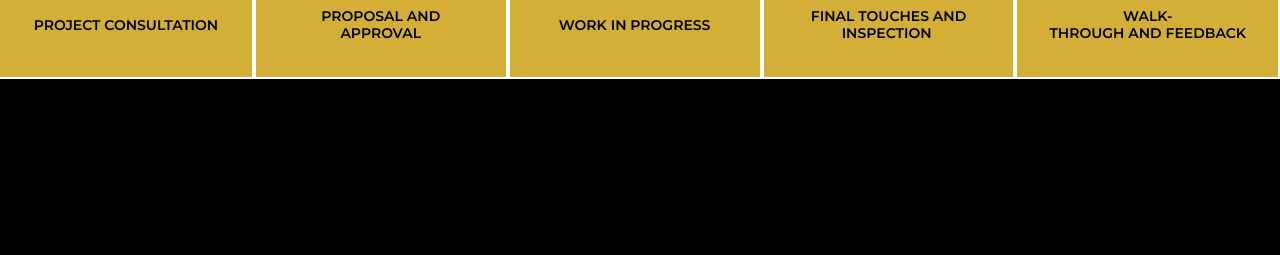
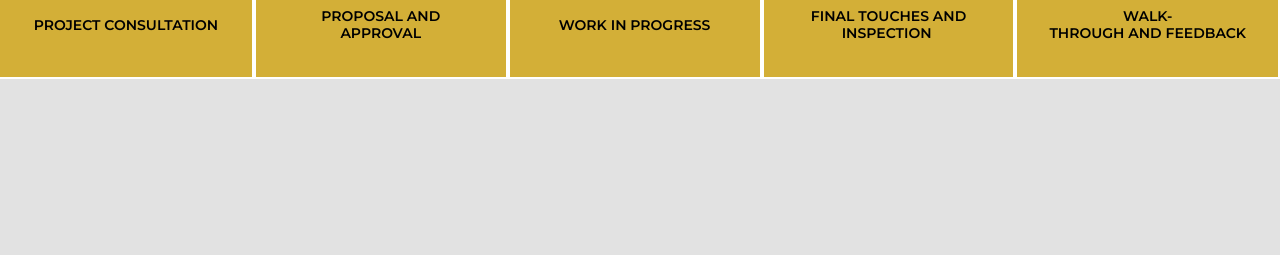
Before and after one commit to Ejazali96/Multi-service, a plain HTML site: page index.html in a window 1280 px wide. Shown: the part 3726-3981 px from the top of the page. Drawn offline with nearby package versions, Linux system fonts and the light colour scheme.

Commit message:
ui changes

```diff
--- a/css/style.css
+++ b/css/style.css
@@ -388,7 +388,7 @@ padding: 0.8rem 0;
     align-items: center;
     text-align: center;
     position: relative;
-    background-color: black;
+    background-color: #78777736;
 }
 .sticky-house h1{
   color: white;
```
Also changed, not shown: images/logo-1.png, images/xxxxxxx.png (added).
